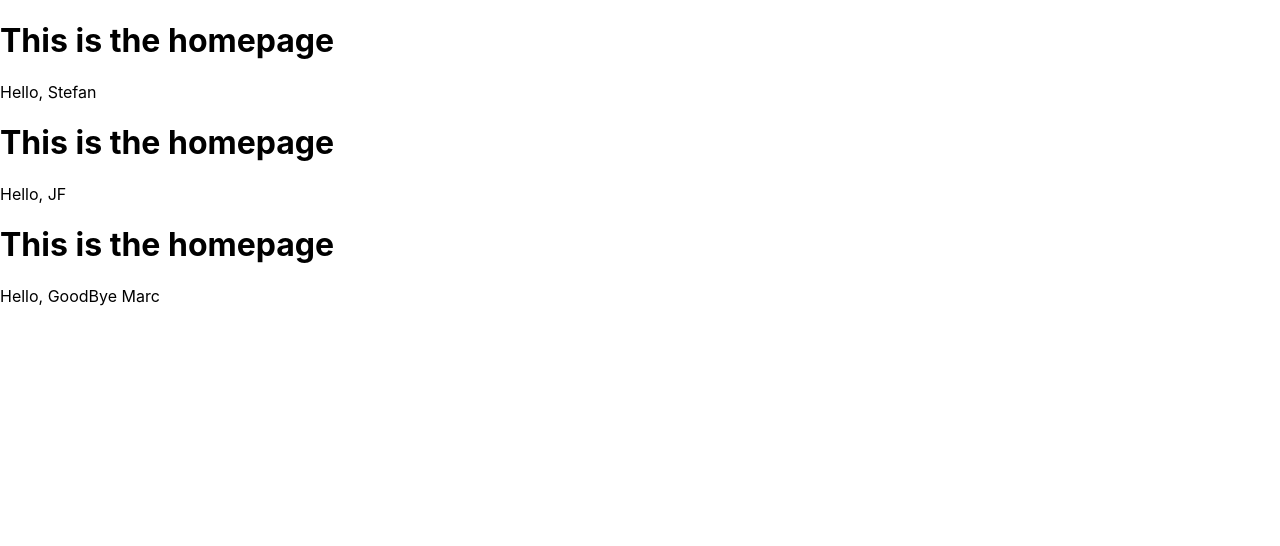
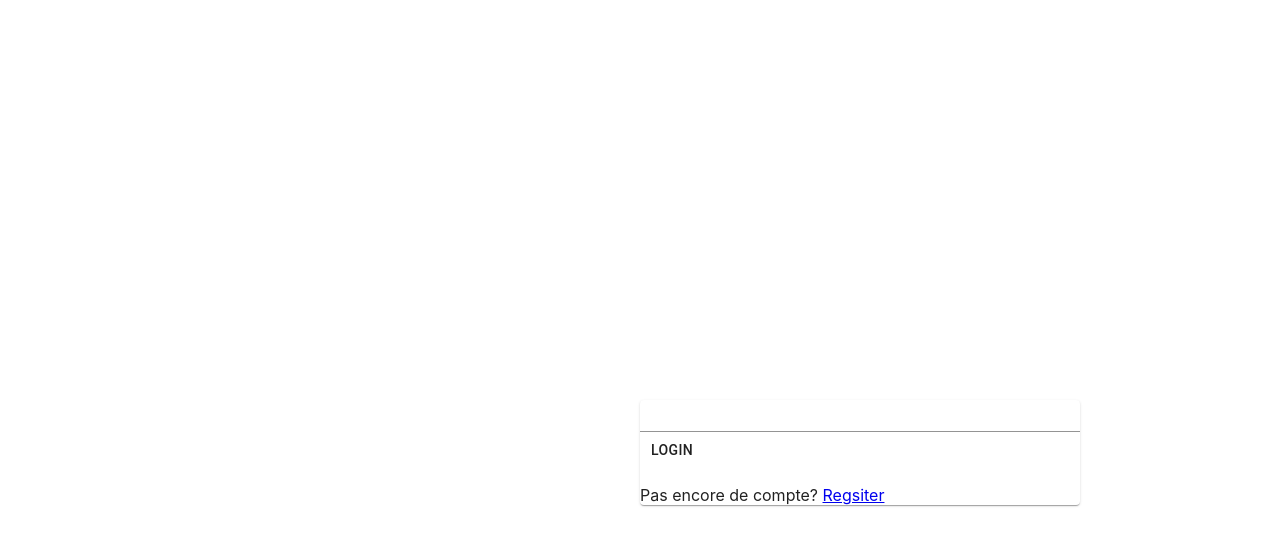
Before and after one commit to StfnC/chad-finance, a React (Create React App) app in the folder frontend/: page /login in a window 1280 px wide. Shown: the top 546 px of the page. Built offline with nearby package versions, Linux system fonts and the light colour scheme.

Commit message:
basic login component

```diff
--- a/frontend/package.json
+++ b/frontend/package.json
@@ -3,6 +3,7 @@
   "version": "0.1.0",
   "private": true,
   "dependencies": {
+    "@material-ui/core": "^4.11.3",
     "@testing-library/jest-dom": "^5.11.9",
     "@testing-library/react": "^11.2.5",
     "@testing-library/user-event": "^12.7.1",
--- a/frontend/src/App.css
+++ b/frontend/src/App.css
@@ -36,3 +36,10 @@
     transform: rotate(360deg);
   }
 }
+
+.center{
+  position: absolute;
+  top : 50%;
+  left : 50%;
+
+}
--- a/frontend/src/App.js
+++ b/frontend/src/App.js
@@ -1,13 +1,12 @@
 import logo from './logo.svg';
 import './App.css';
 import HomePage from './components/HomePage';
+import Login from './components/Login';
 
 function App() {
   return (
-    <div>
-      <HomePage name="Stefan" />
-      <HomePage name="JF" />
-      <HomePage name="GoodBye Marc" />
+    <div className="center">
+      <Login />
 
       </div>
   );
--- a/frontend/src/components/Login.js
+++ b/frontend/src/components/Login.js
@@ -1,7 +1,55 @@
-import React, { useState} from 'react';
+import React, { Component, useState} from 'react';
+import { render } from 'react-dom';
+import { Grid, Button, ButtonGroup, Typography, TextField, Paper } from "@material-ui/core";
+/*import {
+  BrowserRouter as Router,
+  Switch,
+  Route,
+  Link,
+  Redirect,
+} from "react-router-dom"; */
 
-const Login = () => (
-    <div>
-        Login
-    </div>
-)
+ export default function Login (props) {
+    const {classes} = props;
+        const [email, setEmail] = useState('');
+        const [password, setPassword] = useState('');
+
+       function handleSubmit(event) {
+            event.preventDefault();
+            console.log( 'Email:', email, 'Password: ', password);
+           // You should see email and password in console.
+           // ..code to submit form to backend here...
+
+        }
+
+        return( <div >
+                <Paper>
+                    <form onSubmit={handleSubmit} >
+                        <TextField
+
+                            value={email}
+                            onInput={ e=>setEmail(e.target.value)}
+
+
+                        />
+                        <TextField
+
+                            value={password}
+                            onInput={ e=>setPassword(e.target.value)}
+
+                        />
+                        <Typography />
+                        <Button
+                            type="submit"
+
+                        >
+                            Login
+                        </Button>
+                    </form>
+                    <p>
+                        Pas encore de compte? <a href ="http://localhost:8000/admin">Regsiter</a>
+                    </p>
+                </Paper>
+            </div>
+        );
+}
```
Also changed, not shown: 1 other file (tests, documents, lock files or other folders).
